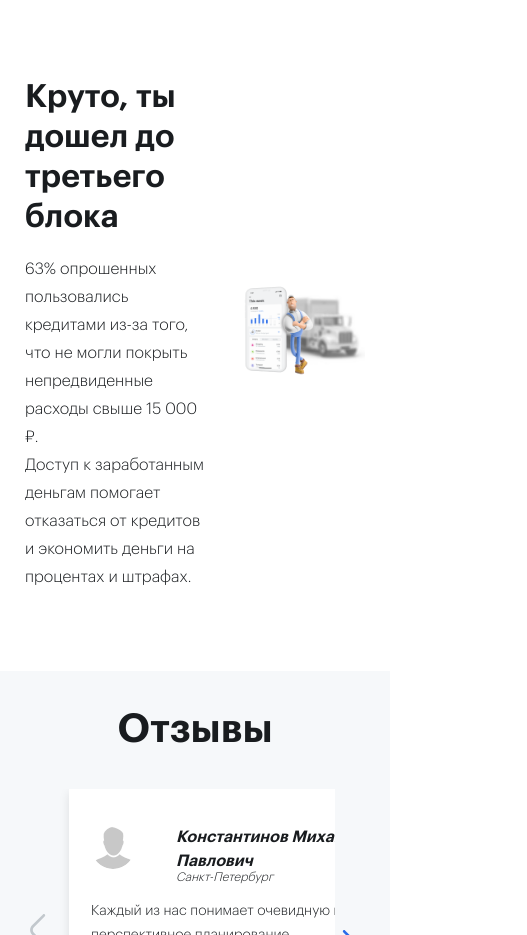
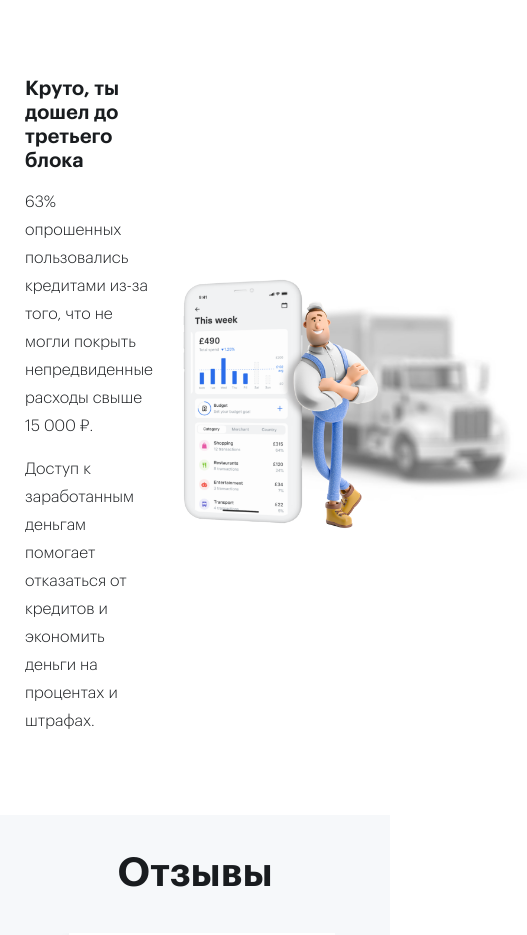
Before and after one commit to Illbeblack/test_task, a website built with webpack: page src/index.html in a window 390 px wide. Shown: the part 1516-2451 px from the top of the page, 527 px wide, since content can reach past the window. Built offline with nearby package versions, Linux system fonts and the light colour scheme.

Commit message:
feat: add breakpoint 768 for secondSection

```diff
--- a/src/index.html
+++ b/src/index.html
@@ -107,9 +107,11 @@
           </h3>
           <p class="secondSection__text">
             63% опрошенных пользовались кредитами из-за того, что не могли
-            покрыть непредвиденные расходы свыше 15 000 ₽.<br />Доступ к
-            заработанным деньгам помогает отказаться от кредитов и экономить
-            деньги на процентах и штрафах.
+            покрыть непредвиденные расходы свыше 15 000 ₽.
+          </p>
+          <p class="secondSection__text">
+            Доступ к заработанным деньгам помогает отказаться от кредитов и
+            экономить деньги на процентах и штрафах.
           </p>
         </div>
         <div class="secondSection__images">
--- a/src/styles.css
+++ b/src/styles.css
@@ -400,6 +400,7 @@ html {
 .secondSection__images {
   position: relative;
   max-width: 59rem;
+  min-width: 35rem;
 }
 
 .secondSection__back_img {
@@ -410,6 +411,27 @@ html {
 
 .secondSection__img {
   width: 100%;
+}
+
+@media (max-width: 768px) {
+  .secondSection {
+    column-gap: 2.4rem;
+  }
+
+  .secondSection__desc {
+    gap: 1.5rem;
+
+    max-width: 35rem;
+  }
+
+  .secondSection__title {
+    font-size: 2rem;
+    line-height: 2.4rem;
+  }
+
+  .secondSection__images {
+    max-width: 35rem;
+  }
 }
 
 /* SECTION-3 */
```
Also changed, not shown: dist/index.html, 4 other files.
